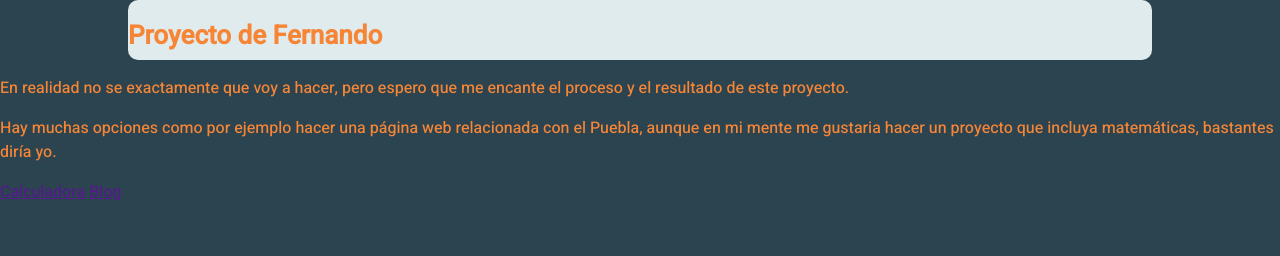
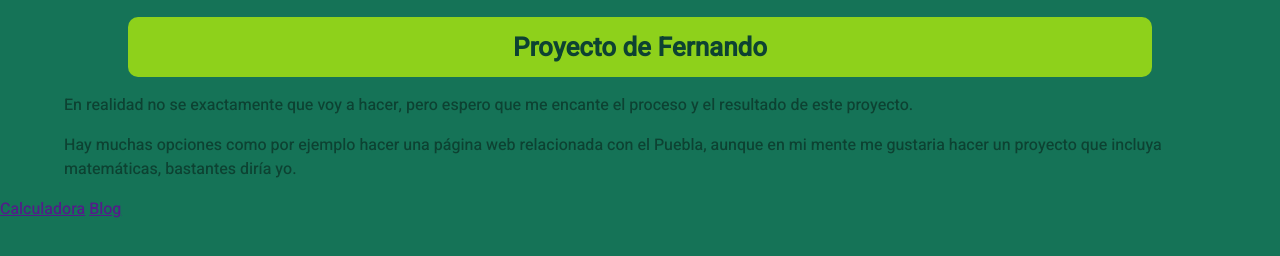
Before and after one commit to MiKS4ck17/experiment-1, a plain HTML site: page index.html in a window 1280 px wide. Drawn offline with Linux system fonts and the light colour scheme.

Commit message:
Añadí el SASS, cambie los colores y ya pude darle un formato bonito al index

```diff
--- a/index.html
+++ b/index.html
@@ -14,12 +14,12 @@
     <header>
         <h1>Proyecto de Fernando</h1>
     </header>
-    <section class="introduccion">
+    <section class="introduction">
         <p>En realidad no se exactamente que voy a hacer, pero espero que me encante el proceso y el resultado de este proyecto.</p>
         <p>Hay muchas opciones como por ejemplo hacer una página web relacionada con el Puebla, aunque en mi mente me gustaria hacer un proyecto que incluya matemáticas, bastantes diría yo.</p>
-        <a href="">Calculadora</a>
-        <a href="">Blog</a>
     </section>
+    <a href="">Calculadora</a>
+    <a href="">Blog</a>
     <script src="base.js"></script>
 </body>
 </html>
--- /dev/null
+++ b/styles/style.scss
@@ -0,0 +1,31 @@
+/* Paleta de colores
+488B49
+4AAD52
+4F759B
+6EB257
+C5E063 */
+$back_color: #157357;
+$text_color: #0D4232;
+
+body {
+    background-color: $back_color;
+    color: $text_color;
+    font-family: 'Heebo', sans-serif;
+    margin: 0px;
+}
+header {
+    border-radius: 10px;
+    background-color: #8ED11B;
+    height: 60px;
+    width: 80%;
+    margin-left: 10%;
+    // text-align: center;
+}
+header h1 {
+    font-size: 26px;
+    text-align: center;
+    padding-top: 12px;
+}
+.introduction {
+    padding: 0 5%;
+}
```
Also changed, not shown: styles/style.css, 1 other file.
